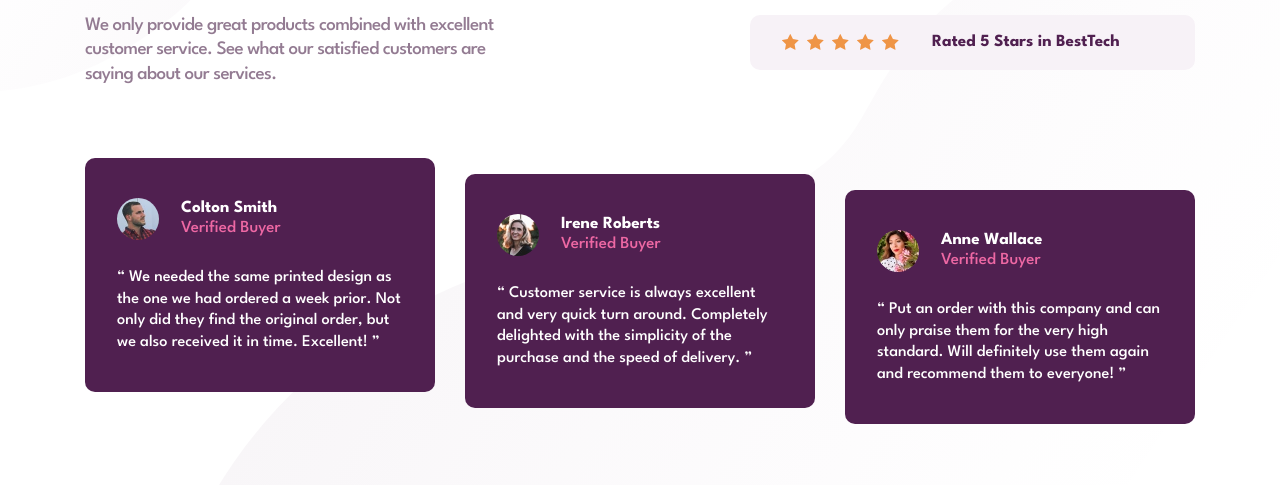
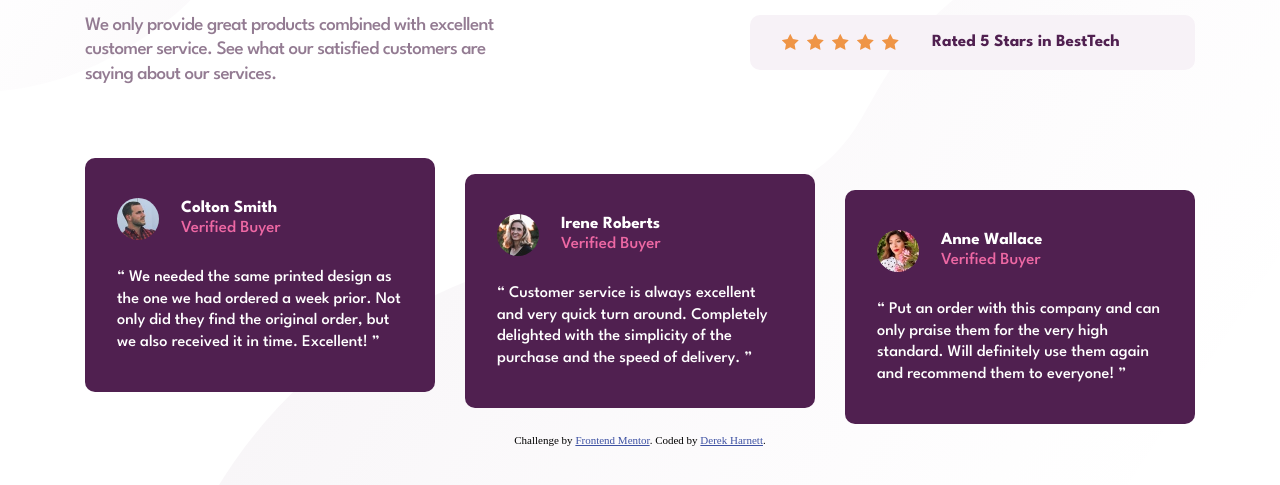
Before and after one commit to harnettd/social-proof-section, a plain HTML site: page index.html in a window 1280 px wide. Shown: the part 271-756 px from the top of the page. Drawn offline with Linux system fonts and the light colour scheme.

Commit message:
add attribution

```diff
--- a/index.html
+++ b/index.html
@@ -113,11 +113,11 @@
     </div>
   </main>
 
-  <!-- <footer class="attribution">
+  <footer id="footer" class="attribution">
     Challenge by
-    <a href="https://www.frontendmentor.io?ref=challenge" target="_blank">Frontend Mentor</a>. Coded by <a href="#">Your
-      Name Here</a>.
-    </footer> -->
+    <a href="https://www.frontendmentor.io?ref=challenge" target="_blank">Frontend Mentor</a>.
+    Coded by <a href="https://www.frontendmentor.io/profile/harnettd">Derek Harnett</a>.
+  </footer>
 </body>
 
 </html>
--- a/styles.sass
+++ b/styles.sass
@@ -72,7 +72,7 @@ body
 // main
 
 #main
-    // margin-bottom: 1.5rem
+    margin-bottom: 1rem
     min-width: 37.5rem
 
 .container-grid
@@ -291,7 +291,7 @@ body
     text-align: center
 
 .attribution a
-    color: hsl(228, 45%, 44%)
+    color: hsl(228 45% 44%)
 
 
 // Development redefinition level
```
Also changed, not shown: styles.css, 1 other file.
